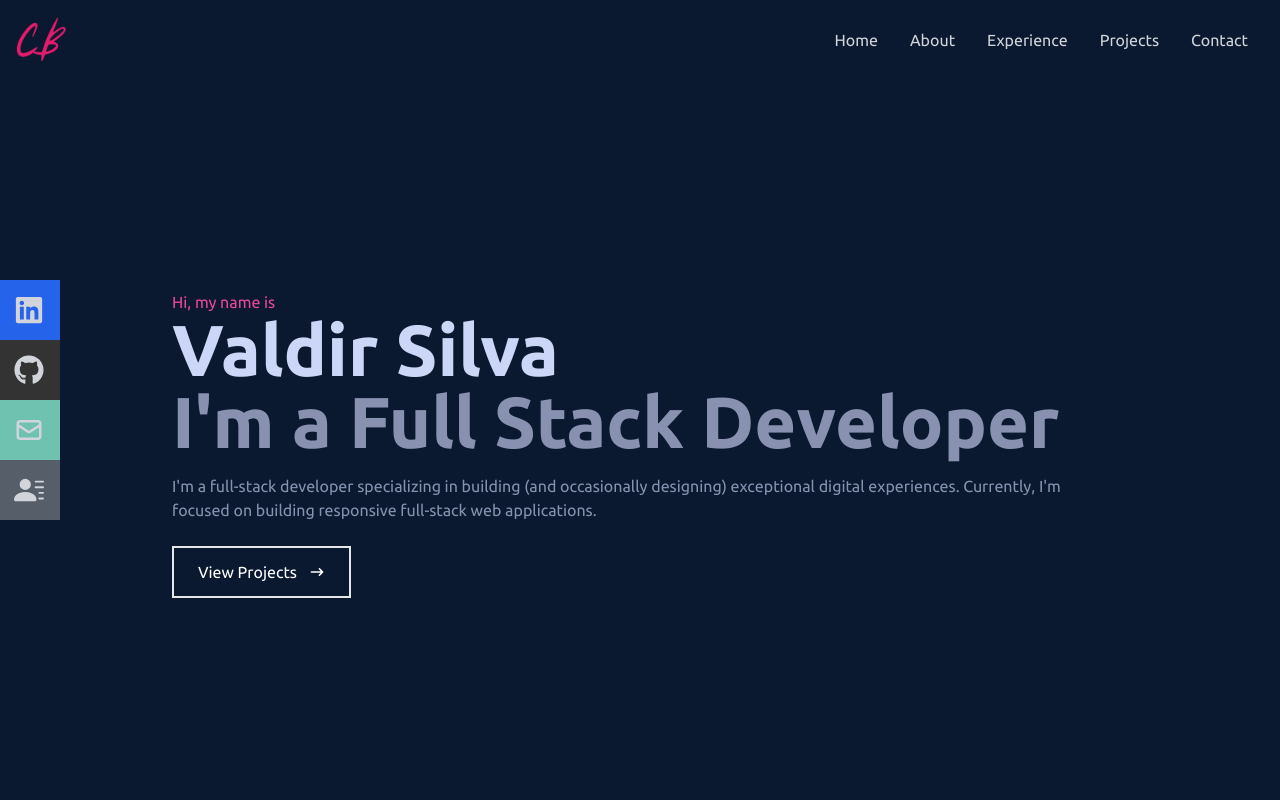
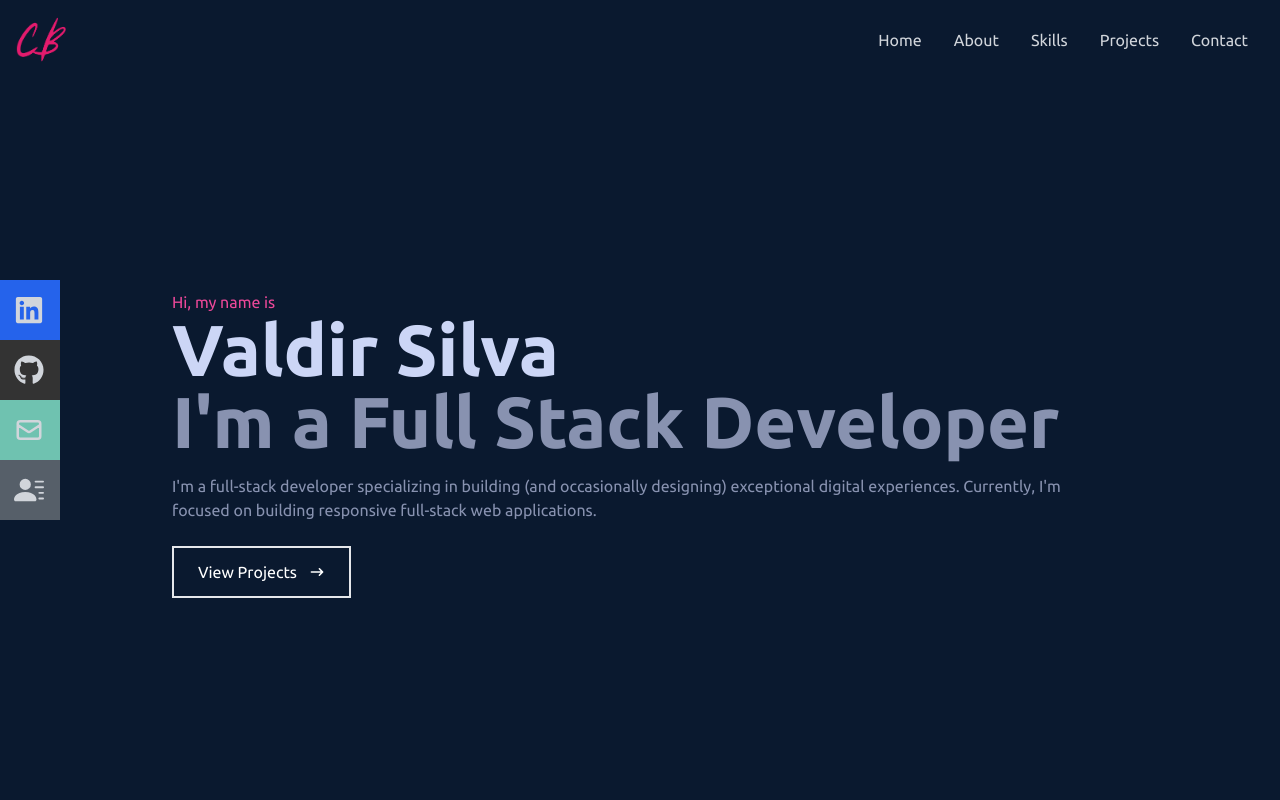
Before and after one commit to valdir-ti/portfolio, a React (Vite) app: page / in a window 1280 px wide. Shown: the top 800 px of the page. Built offline with nearby package versions, Linux system fonts and the light colour scheme.

Commit message:
feat: add contact and config scroll menu

```diff
--- a/package.json
+++ b/package.json
@@ -11,11 +11,13 @@
   "dependencies": {
     "react": "^18.2.0",
     "react-dom": "^18.2.0",
-    "react-icons": "^4.8.0"
+    "react-icons": "^4.8.0",
+    "react-scroll": "^1.8.9"
   },
   "devDependencies": {
     "@types/react": "^18.0.28",
     "@types/react-dom": "^18.0.11",
+    "@types/react-scroll": "^1.8.6",
     "@vitejs/plugin-react": "^3.1.0",
     "autoprefixer": "^10.4.14",
     "postcss": "^8.4.21",
--- a/src/App.tsx
+++ b/src/App.tsx
@@ -1,5 +1,6 @@
-import Hero from "./Hero"
+import Hero from "./components/Hero"
 import About from "./components/About"
+import Contact from "./components/Contact"
 import Navbar from "./components/Navbar"
 import Skills from "./components/Skills"
 import Work from "./components/Work"
@@ -13,6 +14,7 @@ function App() {
       <About />
       <Skills />
       <Work />
+      <Contact />
     </div>
   )
 }
--- a/src/components/About.tsx
+++ b/src/components/About.tsx
@@ -1,6 +1,6 @@
 function About () {
   return (
-    <div data-name="about" className="w-full h-screen bg-[#0a192f] text-gray-300">
+    <div name="about" className="w-full h-screen bg-[#0a192f] text-gray-300">
         <div className="flex flex-col justify-center items-center w-full h-full">
             <div className="max-w-[1000px] w-full grid grid-cols-2 gap-8">
                 <div className="sm:text-right pb-8 pl-4">
--- /dev/null
+++ b/src/components/Contact.tsx
@@ -0,0 +1,31 @@
+import React from 'react'
+
+const Contact = () => {
+  const [disabledButton, setDisabledButton] = React.useState(true)
+  const [name, setName] = React.useState('')
+  const [email, setEmail] = React.useState('')
+  const [message, setMessage] = React.useState('')
+
+  React.useEffect(() => {
+    if(name !== '' && email !== '' && message !== '') {
+      setDisabledButton(false)
+    }
+  }, [name, email, message])
+
+  return (
+    <div name="contact" className="w-full h-screen bg-[#0a192f] flex justify-center items-center p-4">
+        <form action="https://getform.io/f/a705874a-6f7e-476f-8daa-56edab313077" method="POST" className="flex flex-col max-w-[600px] w-full">
+            <div className="pb-8">
+                <p className="text-4xl inline font-bold border-b-4 border-pink-600 text-gray-300">Contact</p>
+                <p className="text-gray-300 py-4">// Submit the form bellow or shoot me an email - valdir.ti@gmail.com</p>
+            </div>
+            <input className="bg-[#ccd6f6] p-2" type="text" placeholder="Name" name="name" autoComplete="off" value={name} onChange={(e) => setName(e.target.value)} />
+            <input className="my-4 p-2 bg-[#ccd6f6]" type="email" placeholder="Email" name="email" autoComplete="off" value={email} onChange={(e) => setEmail(e.target.value)}/>
+            <textarea className="bg-[#ccd6f6] p-2" name="message" rows={10} cols={30} placeholder="Message" value={message} onChange={(e) => setMessage(e.target.value)}></textarea>
+            <button disabled={disabledButton} className="text-white border-2 hover:bg-pink-600 hover:border-pink-600 px-4 py-3 my-8 mx-auto flex items-center">Let's Collaborate</button>
+        </form>
+    </div>
+  )
+}
+
+export default Contact
--- a/src/Hero.tsx
+++ b/src/components/Hero.tsx
@@ -1,8 +1,9 @@
 import { HiArrowNarrowRight } from 'react-icons/hi'
+import { Link } from 'react-scroll'
 
 const Hero = () => {
   return (
-    <div data-name='hero' className="pt-24 bg-[#0a192f] w-full h-screen">
+    <div name='home' className="pt-24 bg-[#0a192f] w-full h-screen">
       {/* Container */}
       <div className='xl:max-w-[1000px] lg:max-w-[900px] mx-auto px-8 flex flex-col justify-center h-full'>
         <p className='text-pink-500'>Hi, my name is</p>
@@ -13,7 +14,7 @@ const Hero = () => {
         building responsive full-stack web applications.</p>
         <div>
           <button className='text-white group border-2 px-6 py-3 my-2 flex items-center hover:bg-pink-500 hover:border-pink-600'>
-            View Projects
+            <Link to='work' smooth={true} duration={500}>View Projects</Link>
             <span className='group-hover:rotate-90 duration-300'>
               <HiArrowNarrowRight className='ml-3'/>
             </span>
--- a/src/components/Navbar.tsx
+++ b/src/components/Navbar.tsx
@@ -2,6 +2,7 @@ import React from 'react'
 import { FaBars, FaTimes, FaGithub, FaLinkedin } from 'react-icons/fa'
 import { HiOutlineMail } from 'react-icons/hi'
 import { BsFillPersonLinesFill } from 'react-icons/bs'
+import { Link } from 'react-scroll'
 
 import Logo from '../assets/logo.png'
 
@@ -17,16 +18,28 @@ function Navbar() {
         <div className="fixed w-full h-[80px] flex justify-between items-center px-4 bg-[#0a192f] text-gray-300">
             {/* logo */}
             <div>
-                <img src={Logo} alt="Logo Image" style={{width: '50px'}} />
+                <Link to='home' smooth={true} duration={500}>
+                    <img src={Logo} alt="Logo Image" style={{width: '50px'}} className='cursor-pointer'/>
+                </Link>
             </div>
 
             {/* menu */}
             <ul className='hidden md:flex'>
-                <li>Home</li>
-                <li>About</li>
-                <li>Experience</li>
-                <li>Projects</li>
-                <li>Contact</li>
+                <li>
+                    <Link to='home' smooth={true} duration={500}>Home</Link>
+                </li>
+                <li>
+                    <Link to='about' smooth={true} duration={500}>About</Link>
+                </li>
+                <li>
+                    <Link to='skills' smooth={true} duration={500}>Skills</Link>
+                </li>
+                <li>
+                    <Link to='work' smooth={true} duration={500}>Projects</Link>
+                </li>
+                <li>
+                    <Link to='contact' smooth={true} duration={500}>Contact</Link>
+                </li>
             </ul>
 
             {/* hamburguer */}
@@ -40,11 +53,21 @@ function Navbar() {
 
             {/* mobile menu */}
             {activeResponsiveMenu && <ul className='absolute top-0 left-0 w-full h-screen bg-[#0a192f] flex flex-col justify-center items-center'>
-                    <li className='py-6 text-4xl'>Home</li>
-                    <li className='py-6 text-4xl'>About</li>
-                    <li className='py-6 text-4xl'>Experience</li>
-                    <li className='py-6 text-4xl'>Projects</li>
-                    <li className='py-6 text-4xl'>Contact</li>
+                    <li className='py-6 text-4xl'>
+                        <Link to='home' smooth={true} duration={500} onClick={handleOpenResponsiveMenu}>Home</Link>
+                    </li>
+                    <li className='py-6 text-4xl'>
+                        <Link to='about' smooth={true} duration={500} onClick={handleOpenResponsiveMenu}>About</Link>
+                    </li>
+                    <li className='py-6 text-4xl'>
+                        <Link to='skills' smooth={true} duration={500} onClick={handleOpenResponsiveMenu}>Skills</Link>
+                    </li>
+                    <li className='py-6 text-4xl'>
+                        <Link to='work' smooth={true} duration={500} onClick={handleOpenResponsiveMenu}>Projects</Link>
+                    </li>
+                    <li className='py-6 text-4xl'>
+                        <Link to='contact' smooth={true} duration={500} onClick={handleOpenResponsiveMenu}>Contact</Link>
+                    </li>
                 </ul>
             }
 
--- a/src/components/Skills.tsx
+++ b/src/components/Skills.tsx
@@ -11,7 +11,7 @@ import MySQL from '../assets/mysql.png'
 
 const Skills = () => {
   return (
-    <div data-name='skills' className='bg-[#0a192f] text-gray-300 w-full h-screen'>
+    <div name='skills' className='bg-[#0a192f] text-gray-300 w-full h-screen'>
         {/* Container */}
         <div className='xl:max-w-[1000px] lg:max-w-[900px] mx-auto p-4 flex flex-col justify-center w-full h-full'>
             <div className=''>
@@ -36,6 +36,10 @@ const Skills = () => {
                     <p className='my-4'>React</p>
                 </div>
                 <div className='shadow-md shadow-[#040c16] hover:scale-110 duration-500'>
+                    <img className='w-20 mx-auto' src={Tailwind} alt="Tailwind icon" />
+                    <p className='my-4'>Tailwind</p>
+                </div>
+                <div className='shadow-md shadow-[#040c16] hover:scale-110 duration-500'>
                     <img className='w-20 mx-auto' src={Node} alt="Node icon" />
                     <p className='my-4'>Node</p>
                 </div>
@@ -46,10 +50,6 @@ const Skills = () => {
                 <div className='shadow-md shadow-[#040c16] hover:scale-110 duration-500'>
                     <img className='w-20 mx-auto' src={Github} alt="Github icon" />
                     <p className='my-4'>Github</p>
-                </div>
-                <div className='shadow-md shadow-[#040c16] hover:scale-110 duration-500'>
-                    <img className='w-20 mx-auto' src={Tailwind} alt="Tailwind icon" />
-                    <p className='my-4'>Tailwind</p>
                 </div>
                 <div className='shadow-md shadow-[#040c16] hover:scale-110 duration-500'>
                     <img className='w-20 mx-auto' src={Mongo} alt="Mongo icon" />
--- a/src/components/Work.tsx
+++ b/src/components/Work.tsx
@@ -7,7 +7,7 @@ const Work = () => {
     const project = data;
 
   return (
-    <div data-name='work' className="bg-[#0a192f] w-full md:h-screen text-gray-300">
+    <div name='work' className="bg-[#0a192f] w-full md:h-screen text-gray-300">
         {/* Container */}
         <div className="xl:max-w-[1000px] lg:max-w-[900px] mx-auto p-4 flex flex-col justify-center h-full w-full">
             <div className="pb-8">
@@ -18,7 +18,7 @@ const Work = () => {
             <div className="grid sm:grid-cols-2 md:grid-cols-3 gap-6">
 
                 {project.map((item, index) => (
-                    <WorkItem index={index} item={item}/>
+                    <WorkItem key={index} item={item}/>
                 ))}
 
             </div>
--- a/src/components/WorkItem.tsx
+++ b/src/components/WorkItem.tsx
@@ -1,5 +1,4 @@
 type WorkItemProps = {
-    index: number
     item: {
         image: string
         name: string
@@ -8,9 +7,9 @@ type WorkItemProps = {
     }
 }
 
-const WorkItem = ({index, item}: WorkItemProps) => {
+const WorkItem = ({item}: WorkItemProps) => {
   return (
-    <div key={index} style={{ backgroundImage: `url(${item.image})` }} className="shadow-lg shadow-[#040c16] group container rounded-md flex justify-center items-center text-center mx-auto content-div">
+    <div style={{ backgroundImage: `url(${item.image})` }} className="shadow-lg shadow-[#040c16] group container rounded-md flex justify-center items-center text-center mx-auto content-div">
         {/* Hover Effect */}
         <div className='opacity-0 group-hover:opacity-100'>
             <span className='text-2xl font-bold text-white tracking-wider'>
--- /dev/null
+++ b/src/index.d.ts
@@ -0,0 +1,8 @@
+import { DOMAttributes } from "react";
+
+declare namespace React {
+  interface HTMLAttributes<T> extends AriaAttributes, DOMAttributes<T> {
+    // extends React's HTMLAttributes
+    name?: string;
+  }
+}
```
